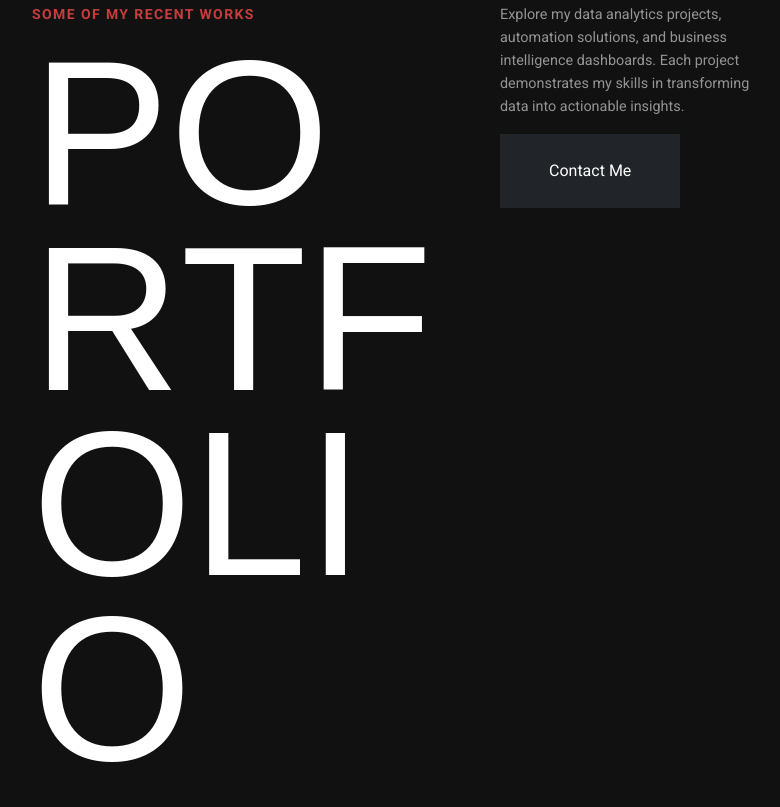
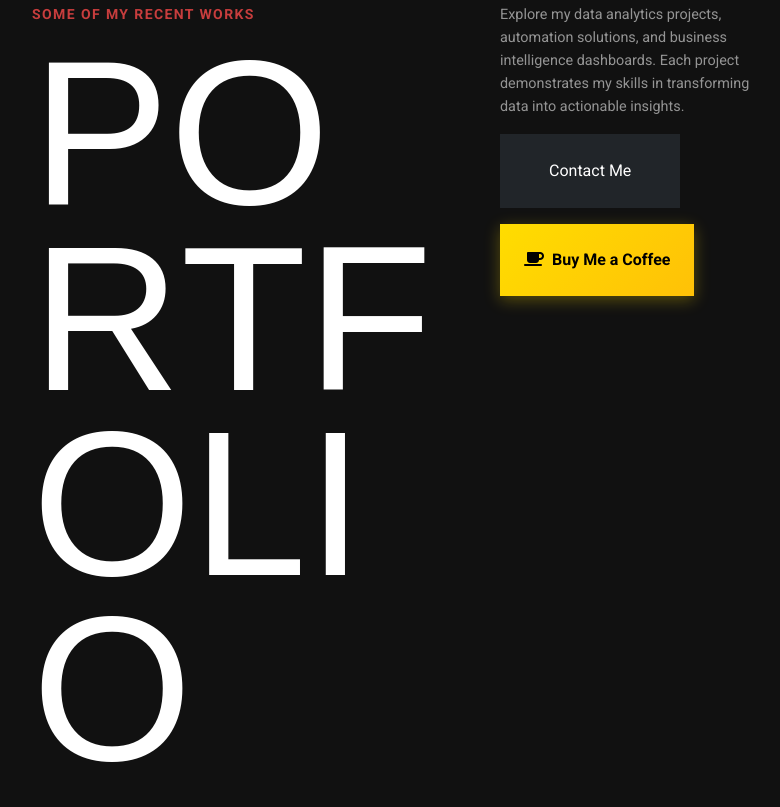
Before and after one commit to xt67/xt67-Portfolio, a plain HTML site: page index.html in a window 1280 px wide. Shown: the part 7793-8600 px from the top of the page, without its empty margins (324-1104 px from the left). Drawn offline with nearby package versions, Linux system fonts and the light colour scheme; animation ran at ten frames a second; a web font is replaced by a local one.

Commit message:
Add Buy Me a Coffee button to portfolio section and remove from contact section

```diff
--- a/index.html
+++ b/index.html
@@ -349,7 +349,12 @@
                 </div>
                 <div class="col-lg-4" data-aos="fade-up">
                   <p>Explore my data analytics projects, automation solutions, and business intelligence dashboards. Each project demonstrates my skills in transforming data into actionable insights.</p>
-                  <a href="#contact" class="btn btn-dark px-5 py-4">Contact Me</a>
+                  <div class="d-flex gap-3 flex-wrap">
+                    <a href="#contact" class="btn btn-dark px-5 py-4">Contact Me</a>
+                    <a href="https://buymeacoffee.com/xt67" target="_blank" class="btn btn-coffee px-4 py-4">
+                      <i class="fas fa-coffee me-2"></i>Buy Me a Coffee
+                    </a>
+                  </div>
                 </div>
               </div>
             </div>
@@ -469,7 +474,6 @@
                       <div class="contact-info mt-3">
                         <p><strong>Phone:</strong> <a href="tel:+919607765155" class="text-decoration-none">+91 9607765155</a></p>
                         <p><strong>Email:</strong> <a href="mailto:xrahman088@gmail.com" class="text-decoration-none">xrahman088@gmail.com</a></p>
-                        <p><strong>Support My Work:</strong> <a href="https://buymeacoffee.com/xt67" target="_blank" class="text-decoration-none">☕ Buy Me a Coffee</a></p>
                       </div>
                     </div>
                   </div>
--- a/style.css
+++ b/style.css
@@ -1186,3 +1186,38 @@ body.nav-active .nav__list-item:nth-child(10) {
   max-width: 760px;
   z-index: 0;
 }
+
+/* Buy Me a Coffee Button */
+.btn-coffee {
+  background: linear-gradient(135deg, #FFDD00 0%, #FFC107 100%);
+  color: #000 !important;
+  border: none;
+  font-weight: 600;
+  transition: all 0.3s ease;
+  text-decoration: none;
+  box-shadow: 0 4px 15px rgba(255, 221, 0, 0.3);
+}
+
+.btn-coffee:hover {
+  background: linear-gradient(135deg, #FFC107 0%, #FFB300 100%);
+  color: #000 !important;
+  transform: translateY(-2px);
+  box-shadow: 0 8px 25px rgba(255, 221, 0, 0.4);
+  text-decoration: none;
+}
+
+.btn-coffee i {
+  animation: bounce 2s infinite;
+}
+
+@keyframes bounce {
+  0%, 20%, 50%, 80%, 100% {
+    transform: translateY(0);
+  }
+  40% {
+    transform: translateY(-3px);
+  }
+  60% {
+    transform: translateY(-1px);
+  }
+}
```
